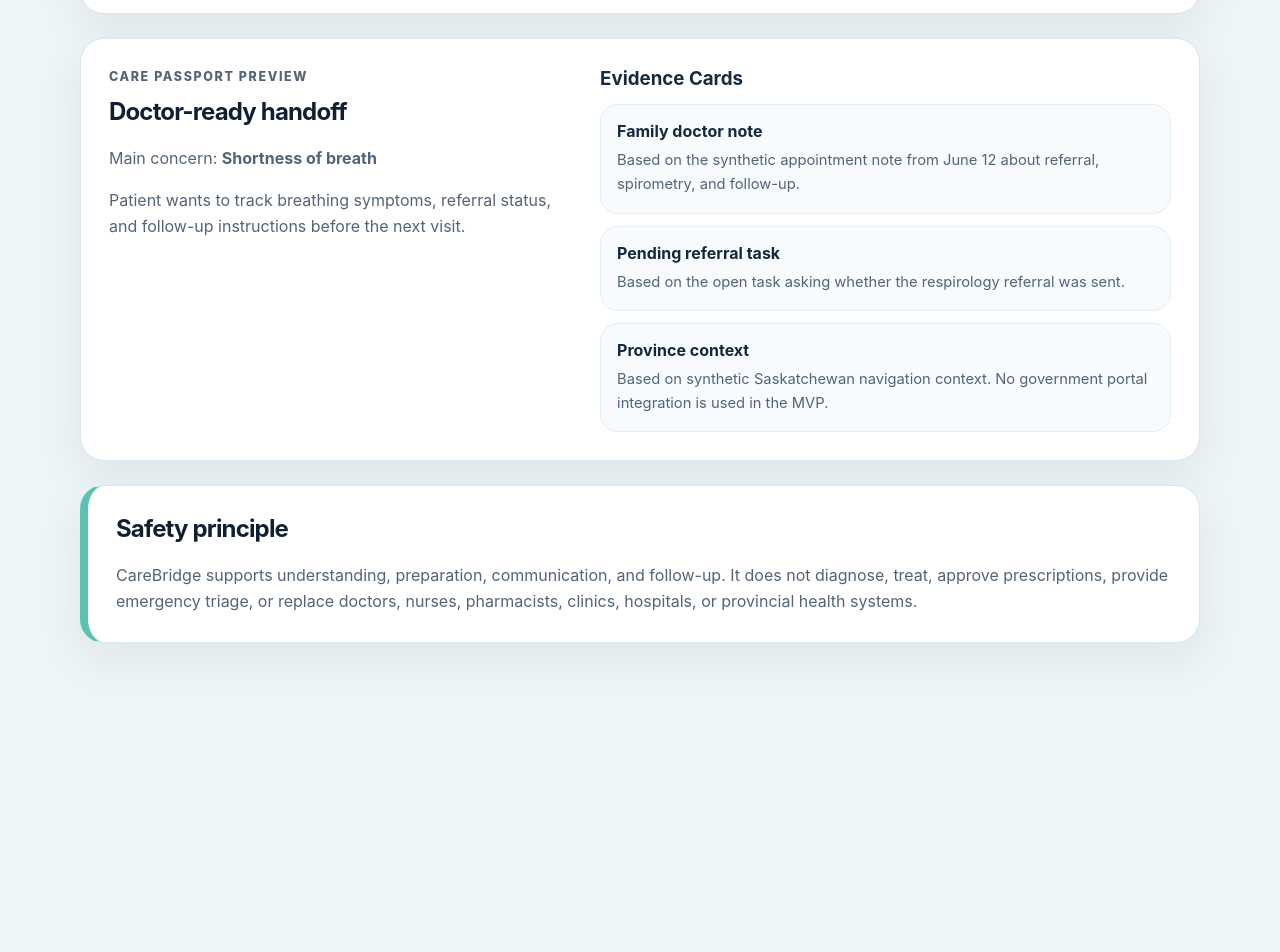
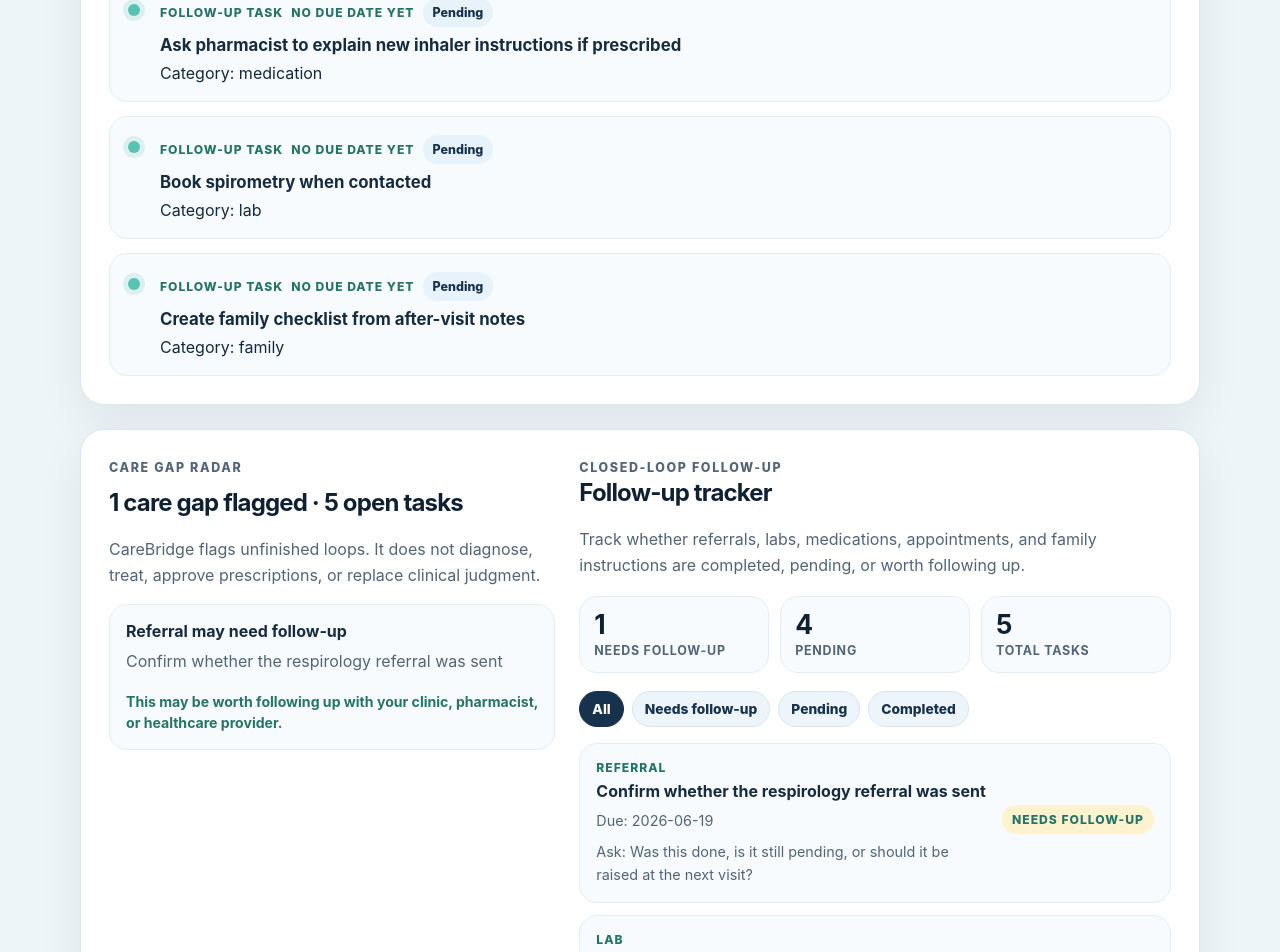
Before and after one commit to Kushrishi/carebridge-canada, a React (Vite) app: page / in a window 1280 px wide. Shown: the part 1440-2392 px from the top of the page. Before the commit the page ends 2139 px from the top, so only its background shows below. Built offline with nearby package versions, Linux system fonts and the light colour scheme.

Commit message:
Add care timeline and follow-up tracker
Add an Action Graph timeline, closed-loop follow-up tracker, task status filters, status badges, and tests for timeline creation and task filtering.

```diff
--- a/src/App.css
+++ b/src/App.css
@@ -269,3 +269,159 @@ button {
     flex-direction: column;
   }
 }
+
+.section-heading p {
+  margin-bottom: 0;
+}
+
+.timeline-section,
+.tracker-panel {
+  border: 1px solid #dbe7ef;
+  border-radius: 24px;
+  background: white;
+  box-shadow: 0 16px 45px rgba(8, 23, 42, 0.07);
+}
+
+.timeline-section {
+  margin-bottom: 24px;
+  padding: 28px;
+}
+
+.timeline-list {
+  display: grid;
+  gap: 14px;
+  margin-top: 22px;
+}
+
+.timeline-item {
+  position: relative;
+  display: grid;
+  grid-template-columns: 18px 1fr;
+  gap: 14px;
+  padding: 18px;
+  border: 1px solid #e3edf4;
+  border-radius: 18px;
+  background: #f8fbfd;
+}
+
+.timeline-marker {
+  width: 12px;
+  height: 12px;
+  margin-top: 6px;
+  border-radius: 999px;
+  background: #59c2b3;
+  box-shadow: 0 0 0 5px rgba(89, 194, 179, 0.18);
+}
+
+.timeline-meta {
+  display: flex;
+  flex-wrap: wrap;
+  align-items: center;
+  gap: 8px;
+  margin-bottom: 8px;
+}
+
+.timeline-meta span:not(.status-badge) {
+  color: #267467;
+  font-size: 0.76rem;
+  font-weight: 850;
+  letter-spacing: 0.08em;
+  text-transform: uppercase;
+}
+
+.timeline-item h3 {
+  margin-bottom: 8px;
+  font-size: 1.05rem;
+}
+
+.timeline-item p {
+  margin-bottom: 0;
+}
+
+.tracker-panel {
+  padding: 0;
+  border: 0;
+  box-shadow: none;
+}
+
+.tracker-summary {
+  display: grid;
+  grid-template-columns: repeat(3, 1fr);
+  gap: 11px;
+  margin: 18px 0;
+}
+
+.tracker-summary div {
+  border: 1px solid #e3edf4;
+  border-radius: 18px;
+  padding: 14px;
+  background: #f8fbfd;
+}
+
+.tracker-summary strong {
+  display: block;
+  color: #102033;
+  font-size: 1.65rem;
+  line-height: 1;
+}
+
+.tracker-summary span {
+  display: block;
+  margin-top: 5px;
+  color: #526477;
+  font-size: 0.78rem;
+  font-weight: 750;
+  text-transform: uppercase;
+  letter-spacing: 0.06em;
+}
+
+.tracker-filters {
+  display: flex;
+  flex-wrap: wrap;
+  gap: 8px;
+  margin-bottom: 16px;
+}
+
+.filter-button {
+  padding: 9px 12px;
+  color: #17324c;
+  background: #edf5fa;
+  border: 1px solid #d6e5ef;
+  font-size: 0.86rem;
+}
+
+.filter-button.active {
+  color: white;
+  background: #17324c;
+  border-color: #17324c;
+}
+
+.status-badge {
+  flex-shrink: 0;
+  border-radius: 999px;
+  padding: 7px 10px;
+  font-size: 0.78rem;
+  font-weight: 850;
+  text-transform: capitalize;
+}
+
+.status-badge--pending {
+  color: #17324c;
+  background: #e7f2fb;
+}
+
+.status-badge--needs-follow-up {
+  color: #6a3d00;
+  background: #fff2cf;
+}
+
+.status-badge--completed {
+  color: #1d4f45;
+  background: #def8f1;
+}
+
+.task-question {
+  margin-top: 8px;
+  color: #63758a;
+  font-size: 0.88rem;
+}
--- a/src/App.tsx
+++ b/src/App.tsx
@@ -1,4 +1,6 @@
 import './App.css';
+import { CareTimeline } from './components/CareTimeline';
+import { FollowUpTracker } from './components/FollowUpTracker';
 import { demoCarePassport } from './data/demoCareGraph';
 import { countOpenTasks, createCareGaps } from './utils/careGapRadar';
 
@@ -63,6 +65,11 @@ function App() {
         </article>
       </section>
 
+      <CareTimeline
+        appointments={demoCarePassport.recentAppointments}
+        tasks={demoCarePassport.followUpTasks}
+      />
+
       <section className="dashboard-section">
         <div>
           <p className="eyebrow">Care Gap Radar</p>
@@ -85,18 +92,7 @@ function App() {
           </div>
         </div>
 
-        <div className="task-list" aria-label="Follow-up tasks">
-          {demoCarePassport.followUpTasks.map((task) => (
-            <article className="task-card" key={task.id}>
-              <div>
-                <span>{task.category}</span>
-                <h3>{task.title}</h3>
-                {task.dueDate && <p>Due: {task.dueDate}</p>}
-              </div>
-              <strong>{task.status.replaceAll('-', ' ')}</strong>
-            </article>
-          ))}
-        </div>
+        <FollowUpTracker tasks={demoCarePassport.followUpTasks} />
       </section>
 
       <section className="passport-section">
--- /dev/null
+++ b/src/components/CareTimeline.tsx
@@ -0,0 +1,42 @@
+import type { Appointment, FollowUpTask } from '../types/care';
+import { createCareTimeline } from '../utils/careTimeline';
+import { StatusBadge } from './StatusBadge';
+
+type CareTimelineProps = {
+  appointments: Appointment[];
+  tasks: FollowUpTask[];
+};
+
+export function CareTimeline({ appointments, tasks }: CareTimelineProps) {
+  const timelineItems = createCareTimeline(appointments, tasks);
+
+  return (
+    <section className="timeline-section" aria-labelledby="care-timeline-title">
+      <div className="section-heading">
+        <p className="eyebrow">CareBridge Action Graph</p>
+        <h2 id="care-timeline-title">Care timeline</h2>
+        <p>
+          A connected view of appointments and follow-up tasks, showing how care
+          moments become next actions.
+        </p>
+      </div>
+
+      <div className="timeline-list">
+        {timelineItems.map((item) => (
+          <article className="timeline-item" key={item.id}>
+            <div className="timeline-marker" aria-hidden="true" />
+            <div>
+              <div className="timeline-meta">
+                <span>{item.kind}</span>
+                <span>{item.dateLabel}</span>
+                {item.status && <StatusBadge status={item.status} />}
+              </div>
+              <h3>{item.title}</h3>
+              <p>{item.description}</p>
+            </div>
+          </article>
+        ))}
+      </div>
+    </section>
+  );
+}
--- /dev/null
+++ b/src/components/FollowUpTracker.tsx
@@ -0,0 +1,95 @@
+import { useMemo, useState } from 'react';
+import type { FollowUpStatus, FollowUpTask } from '../types/care';
+import { StatusBadge } from './StatusBadge';
+
+type FollowUpTrackerProps = {
+  tasks: FollowUpTask[];
+};
+
+type TaskFilter = FollowUpStatus | 'all';
+
+const filterLabels: Record<TaskFilter, string> = {
+  all: 'All',
+  'needs-follow-up': 'Needs follow-up',
+  pending: 'Pending',
+  completed: 'Completed',
+};
+
+const filters: TaskFilter[] = ['all', 'needs-follow-up', 'pending', 'completed'];
+
+export function FollowUpTracker({ tasks }: FollowUpTrackerProps) {
+  const [activeFilter, setActiveFilter] = useState<TaskFilter>('all');
+
+  const filteredTasks = useMemo(() => {
+    if (activeFilter === 'all') {
+      return tasks;
+    }
+
+    return tasks.filter((task) => task.status === activeFilter);
+  }, [activeFilter, tasks]);
+
+  const needsFollowUpCount = tasks.filter(
+    (task) => task.status === 'needs-follow-up',
+  ).length;
+
+  const pendingCount = tasks.filter((task) => task.status === 'pending').length;
+
+  return (
+    <section className="tracker-panel" aria-labelledby="follow-up-tracker-title">
+      <div className="section-heading">
+        <p className="eyebrow">Closed-loop follow-up</p>
+        <h2 id="follow-up-tracker-title">Follow-up tracker</h2>
+        <p>
+          Track whether referrals, labs, medications, appointments, and family
+          instructions are completed, pending, or worth following up.
+        </p>
+      </div>
+
+      <div className="tracker-summary" aria-label="Follow-up summary">
+        <div>
+          <strong>{needsFollowUpCount}</strong>
+          <span>needs follow-up</span>
+        </div>
+        <div>
+          <strong>{pendingCount}</strong>
+          <span>pending</span>
+        </div>
+        <div>
+          <strong>{tasks.length}</strong>
+          <span>total tasks</span>
+        </div>
+      </div>
+
+      <div className="tracker-filters" aria-label="Task status filters">
+        {filters.map((filter) => (
+          <button
+            key={filter}
+            type="button"
+            className={activeFilter === filter ? 'filter-button active' : 'filter-button'}
+            aria-pressed={activeFilter === filter}
+            onClick={() => setActiveFilter(filter)}
+          >
+            {filterLabels[filter]}
+          </button>
+        ))}
+      </div>
+
+      <div className="task-list" aria-label="Filtered follow-up tasks">
+        {filteredTasks.map((task) => (
+          <article className="task-card" key={task.id}>
+            <div>
+              <span>{task.category}</span>
+              <h3>{task.title}</h3>
+              {task.dueDate && <p>Due: {task.dueDate}</p>}
+              <p className="task-question">
+                Ask: Was this done, is it still pending, or should it be raised
+                at the next visit?
+              </p>
+            </div>
+            <StatusBadge status={task.status} />
+          </article>
+        ))}
+      </div>
+    </section>
+  );
+}
--- /dev/null
+++ b/src/components/StatusBadge.tsx
@@ -0,0 +1,19 @@
+import type { FollowUpStatus } from '../types/care';
+
+type StatusBadgeProps = {
+  status: FollowUpStatus;
+};
+
+const statusLabels: Record<FollowUpStatus, string> = {
+  pending: 'Pending',
+  'needs-follow-up': 'Needs follow-up',
+  completed: 'Completed',
+};
+
+export function StatusBadge({ status }: StatusBadgeProps) {
+  return (
+    <span className={`status-badge status-badge--${status}`}>
+      {statusLabels[status]}
+    </span>
+  );
+}
--- /dev/null
+++ b/src/utils/careTimeline.ts
@@ -0,0 +1,66 @@
+import type { Appointment, FollowUpTask } from '../types/care';
+
+export type CareTimelineItem = {
+  id: string;
+  date?: string;
+  dateLabel: string;
+  kind: 'Appointment' | 'Follow-up task';
+  title: string;
+  description: string;
+  status?: FollowUpTask['status'];
+};
+
+export function createCareTimeline(
+  appointments: Appointment[],
+  tasks: FollowUpTask[],
+): CareTimelineItem[] {
+  const appointmentItems: CareTimelineItem[] = appointments.map((appointment) => ({
+    id: `timeline-${appointment.id}`,
+    date: appointment.date,
+    dateLabel: formatDateLabel(appointment.date),
+    kind: 'Appointment',
+    title: appointment.reason,
+    description: `${appointment.appointmentType} with ${appointment.clinicianLabel}. ${appointment.notes}`,
+  }));
+
+  const taskItems: CareTimelineItem[] = tasks.map((task) => ({
+    id: `timeline-${task.id}`,
+    date: task.dueDate,
+    dateLabel: task.dueDate ? `Due ${formatDateLabel(task.dueDate)}` : 'No due date yet',
+    kind: 'Follow-up task',
+    title: task.title,
+    description: `Category: ${task.category}`,
+    status: task.status,
+  }));
+
+  return [...appointmentItems, ...taskItems].sort(sortTimelineItems);
+}
+
+function sortTimelineItems(
+  firstItem: CareTimelineItem,
+  secondItem: CareTimelineItem,
+): number {
+  if (firstItem.date && secondItem.date) {
+    return secondItem.date.localeCompare(firstItem.date);
+  }
+
+  if (firstItem.date && !secondItem.date) {
+    return -1;
+  }
+
+  if (!firstItem.date && secondItem.date) {
+    return 1;
+  }
+
+  return firstItem.title.localeCompare(secondItem.title);
+}
+
+function formatDateLabel(dateValue: string): string {
+  const date = new Date(`${dateValue}T12:00:00`);
+
+  return new Intl.DateTimeFormat('en-CA', {
+    month: 'short',
+    day: 'numeric',
+    year: 'numeric',
+  }).format(date);
+}
```
Also changed, not shown: 2 other files (tests, documents, lock files or other folders).
